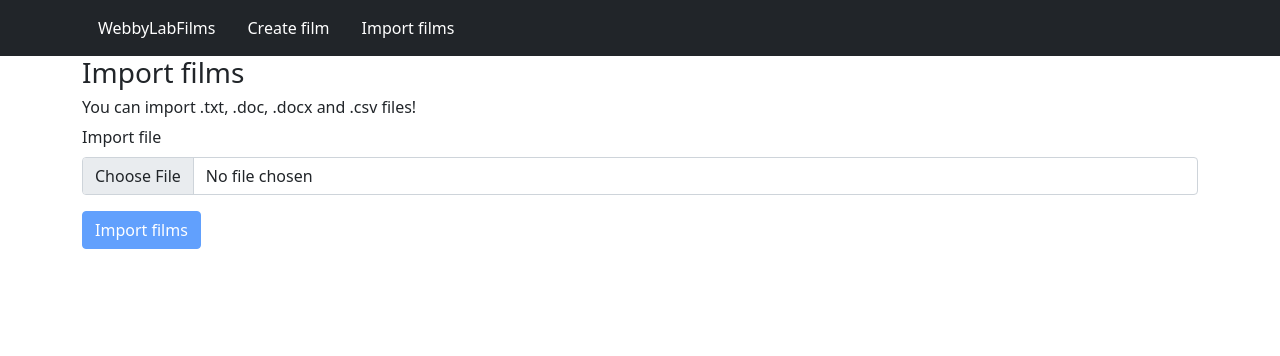
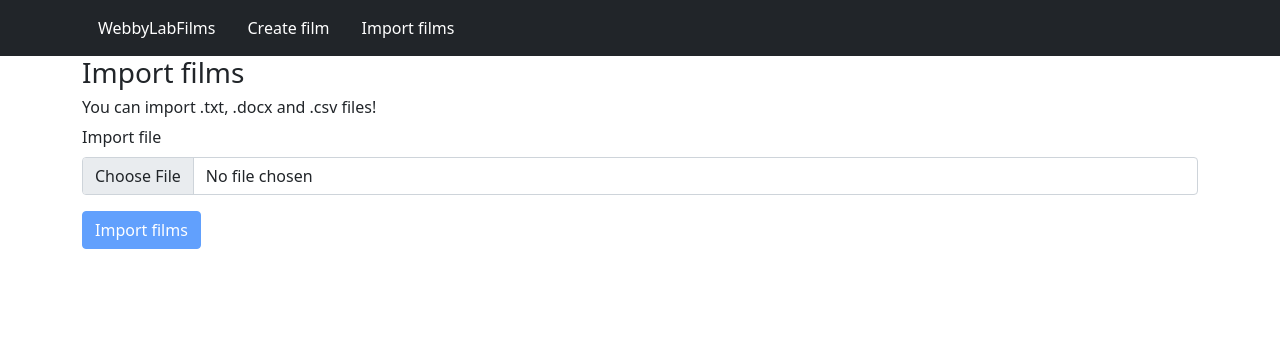
Before and after one commit to tigrisko98/webbylab-films, a PHP site: page /film/import in a window 1280 px wide. Shown: the top 356 px of the page. Run offline with PHP 8.4, Linux system fonts and the light colour scheme; data that the repository does not hold is empty.

Commit message:
updated heading on import films page

```diff
--- a/views/film/import.php
+++ b/views/film/import.php
@@ -15,7 +15,7 @@
         <div class="row">
             <div class="col-12">
                 <h3>Import films</h3>
-                <h6>You can import .txt, .doc, .docx and .csv files!</h6>
+                <h6>You can import .txt, .docx and .csv files!</h6>
                 <form action="" method="post" enctype="multipart/form-data">
                     <div class="mb-3">
                         <label for="file" class="form-label">Import file</label>
```
